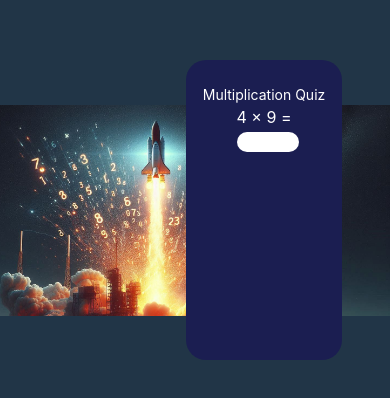
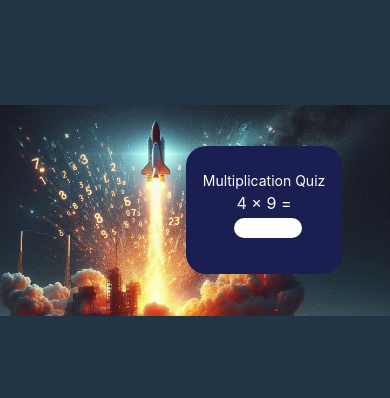
Before and after one commit to MartaTavera/TimesTables, a React (Vite) app in the folder TimesTables/: page / in a window 390 px wide. Shown: the part 212-610 px from the top of the page. Built offline with nearby package versions, Linux system fonts and the light colour scheme.

Commit message:
responsive display fixed for smaller screens

```diff
--- a/TimesTables/src/App.css
+++ b/TimesTables/src/App.css
@@ -2,7 +2,7 @@
 #root {
   max-width: 40%;
   width: 70%;
-  min-height: 250px;
+  min-height: auto;
   height: auto;
   margin: 2rem 2rem 2rem auto; /* Right-aligned */
   padding: 1.5rem;
@@ -126,10 +126,10 @@ input.user-answer[type=number]:focus {
 
 @media (max-width: 480px) {
   #root {
-    width: 100%;
+    width: 80%;
     padding: 1rem;
     border-radius: 20px;
-    min-height: 300px;
+    max-height: 50%;
   }
   .question-container{
     width:90%;
@@ -137,10 +137,18 @@ input.user-answer[type=number]:focus {
   .question-box {
     margin: 1rem auto;
   }
+  .user-answer{
+    width: 60%;
+  }
   .answer-feedback {
     position: static;
     margin-top: 0.5rem;
+    margin-left: -2rem;
   }
+  .correct {
+    color: rgb(43, 220, 43);
+    margin-left: -2.9rem;
+   }
 }
 
 /* For very small screens */
--- a/TimesTables/src/index.css
+++ b/TimesTables/src/index.css
@@ -78,7 +78,7 @@ button:focus-visible {
     background-color: #f9f9f9;
   }
 }
-@media (max-height: 400px) {
+/*@media (max-height: 400px) {
   body {
     background-image: url('./assets/Rocket2.png');
     background-size: cover;
@@ -86,4 +86,4 @@ button:focus-visible {
     background-repeat: no-repeat;
     background-color: #213547;
   }
-}
+}*/
```
